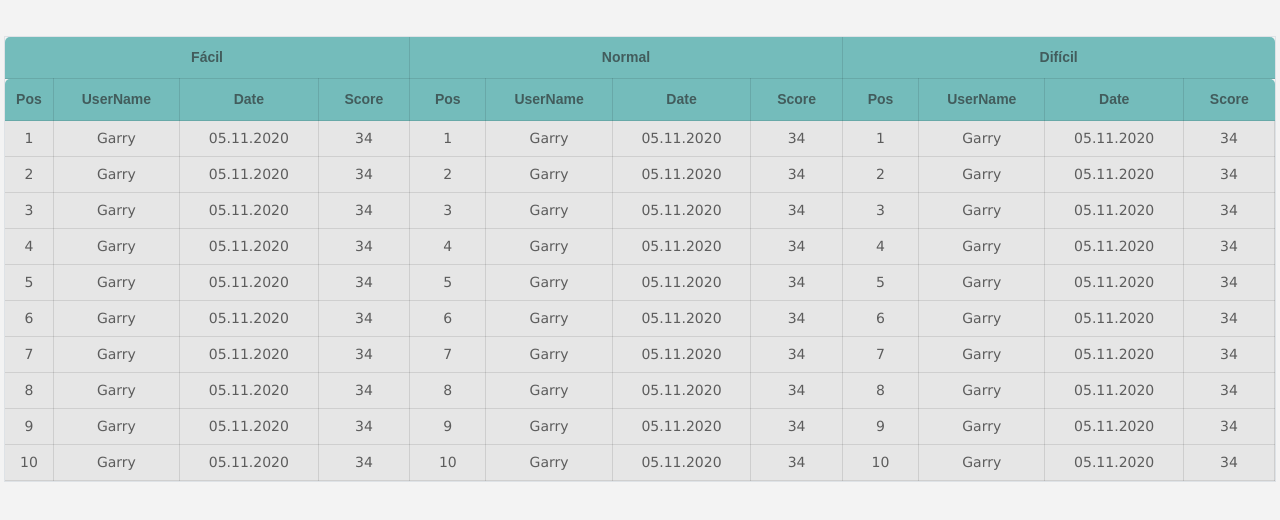
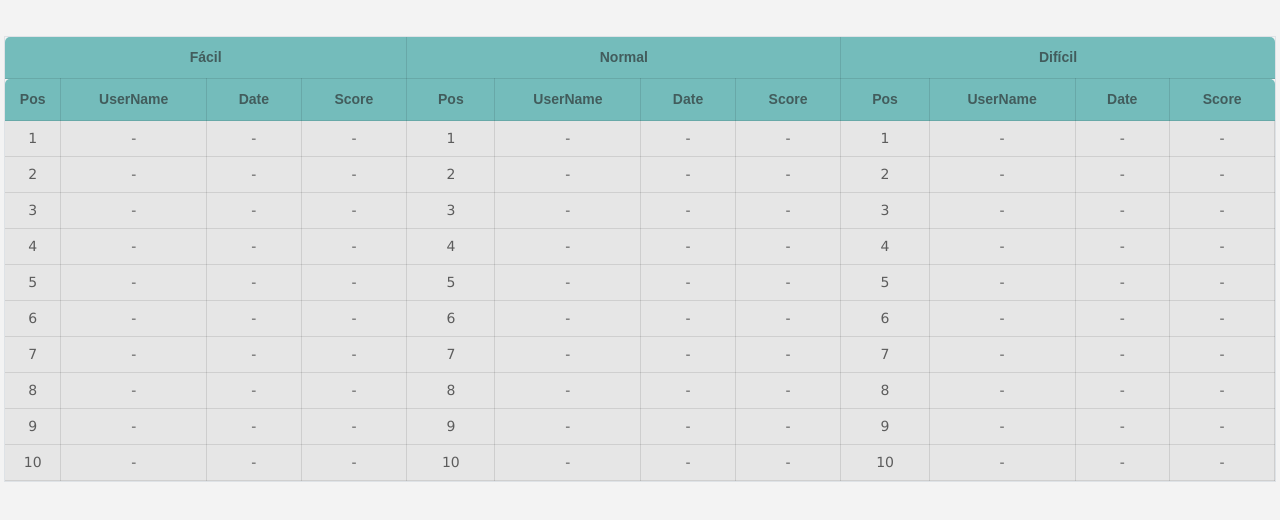
Before and after one commit to SamQuintero/Buscaminas, a website: page app/scores.html in a window 1280 px wide. Shown: the part 140-660 px from the top of the page. Drawn offline with nearby package versions, Linux system fonts and the light colour scheme; no server answers; a web font is replaced by a local one.

Commit message:
register scores

```diff
--- a/app/scores.html
+++ b/app/scores.html
@@ -183,143 +183,143 @@
               </tr>
               <tr>
                 <td>1</td>
-                <td>Garry</td>
-                <td>05.11.2020</td>
-                <td>34</td>
+                <td class="easy_user">-</td>
+                <td class="easy_date">-</td>
+                <td class="easy_score">-</td>
                 <td>1</td>
-                <td>Garry</td>
-                <td>05.11.2020</td>
-                <td>34</td>
+                <td class="normal_user">-</td>
+                <td class="normal_date">-</td>
+                <td class="normal_score">-</td>
                 <td>1</td>
-                <td>Garry</td>
-                <td>05.11.2020</td>
-                <td>34</td>
+                <td class="hard_user">-</td>
+                <td class="hard_date">-</td>
+                <td class="hard_score">-</td>
               </tr>
               <tr>
                 <td>2</td>
-                <td>Garry</td>
-                <td>05.11.2020</td>
-                <td>34</td>
+                <td class="easy_user">-</td>
+                <td class="easy_date">-</td>
+                <td class="easy_score">-</td>
                 <td>2</td>
-                <td>Garry</td>
-                <td>05.11.2020</td>
-                <td>34</td>
+                <td class="normal_user">-</td>
+                <td class="normal_date">-</td>
+                <td class="normal_score">-</td>
                 <td>2</td>
-                <td>Garry</td>
-                <td>05.11.2020</td>
-                <td>34</td>
+                <td class="hard_user">-</td>
+                <td class="hard_date">-</td>
+                <td class="hard_score">-</td>
               </tr>
               <tr>
                 <td>3</td>
-                <td>Garry</td>
-                <td>05.11.2020</td>
-                <td>34</td>
+                <td class="easy_user">-</td>
+                <td class="easy_date">-</td>
+                <td class="easy_score">-</td>
                 <td>3</td>
-                <td>Garry</td>
-                <td>05.11.2020</td>
-                <td>34</td>
+                <td class="normal_user">-</td>
+                <td class="normal_date">-</td>
+                <td class="normal_score">-</td>
                 <td>3</td>
-                <td>Garry</td>
-                <td>05.11.2020</td>
-                <td>34</td>
+                <td class="hard_user">-</td>
+                <td class="hard_date">-</td>
+                <td class="hard_score">-</td>
               </tr>
               <tr>
                 <td>4</td>
-                <td>Garry</td>
-                <td>05.11.2020</td>
-                <td>34</td>
+                <td class="easy_user">-</td>
+                <td class="easy_date">-</td>
+                <td class="easy_score">-</td>
                 <td>4</td>
-                <td>Garry</td>
-                <td>05.11.2020</td>
-                <td>34</td>
+                <td class="normal_user">-</td>
+                <td class="normal_date">-</td>
+                <td class="normal_score">-</td>
                 <td>4</td>
-                <td>Garry</td>
-                <td>05.11.2020</td>
-                <td>34</td>
+                <td class="hard_user">-</td>
+                <td class="hard_date">-</td>
+                <td class="hard_score">-</td>
               </tr>
               <tr>
                 <td>5</td>
-                <td>Garry</td>
-                <td>05.11.2020</td>
-                <td>34</td>
+                <td class="easy_user">-</td>
+                <td class="easy_date">-</td>
+                <td class="easy_score">-</td>
                 <td>5</td>
-                <td>Garry</td>
-                <td>05.11.2020</td>
-                <td>34</td>
+                <td class="normal_user">-</td>
+                <td class="normal_date">-</td>
+                <td class="normal_score">-</td>
                 <td>5</td>
-                <td>Garry</td>
-                <td>05.11.2020</td>
-                <td>34</td>
+                <td class="hard_user">-</td>
+                <td class="hard_date">-</td>
+                <td class="hard_score">-</td>
               </tr>
               <tr>
                 <td>6</td>
-                <td>Garry</td>
-                <td>05.11.2020</td>
-                <td>34</td>
+                <td class="easy_user">-</td>
+                <td class="easy_date">-</td>
+                <td class="easy_score">-</td>
                 <td>6</td>
-                <td>Garry</td>
-                <td>05.11.2020</td>
-                <td>34</td>
+                <td class="normal_user">-</td>
+                <td class="normal_date">-</td>
+                <td class="normal_score">-</td>
                 <td>6</td>
-                <td>Garry</td>
-                <td>05.11.2020</td>
-                <td>34</td>
+                <td class="hard_user">-</td>
+                <td class="hard_date">-</td>
+                <td class="hard_score">-</td>
               </tr>
               <tr>
                 <td>7</td>
-                <td>Garry</td>
-                <td>05.11.2020</td>
-                <td>34</td>
+                <td class="easy_user">-</td>
+                <td class="easy_date">-</td>
+                <td class="easy_score">-</td>
                 <td>7</td>
-                <td>Garry</td>
-                <td>05.11.2020</td>
-                <td>34</td>
+                <td class="normal_user">-</td>
+                <td class="normal_date">-</td>
+                <td class="normal_score">-</td>
                 <td>7</td>
-                <td>Garry</td>
-                <td>05.11.2020</td>
-                <td>34</td>
+                <td class="hard_user">-</td>
+                <td class="hard_date">-</td>
+                <td class="hard_score">-</td>
               </tr>
               <tr>
                 <td>8</td>
-                <td>Garry</td>
-                <td>05.11.2020</td>
-                <td>34</td>
+                <td class="easy_user">-</td>
+                <td class="easy_date">-</td>
+                <td class="easy_score">-</td>
                 <td>8</td>
-                <td>Garry</td>
-                <td>05.11.2020</td>
-                <td>34</td>
+                <td class="normal_user">-</td>
+                <td class="normal_date">-</td>
+                <td class="normal_score">-</td>
                 <td>8</td>
-                <td>Garry</td>
-                <td>05.11.2020</td>
-                <td>34</td>
+                <td class="hard_user">-</td>
+                <td class="hard_date">-</td>
+                <td class="hard_score">-</td>
               </tr>
               <tr>
                 <td>9</td>
-                <td>Garry</td>
-                <td>05.11.2020</td>
-                <td>34</td>
+                <td class="easy_user">-</td>
+                <td class="easy_date">-</td>
+                <td class="easy_score">-</td>
                 <td>9</td>
-                <td>Garry</td>
-                <td>05.11.2020</td>
-                <td>34</td>
+                <td class="normal_user">-</td>
+                <td class="normal_date">-</td>
+                <td class="normal_score">-</td>
                 <td>9</td>
-                <td>Garry</td>
-                <td>05.11.2020</td>
-                <td>34</td>
+                <td class="hard_user">-</td>
+                <td class="hard_date">-</td>
+                <td class="hard_score">-</td>
               </tr>
               <tr>
                 <td>10</td>
-                <td>Garry</td>
-                <td>05.11.2020</td>
-                <td>34</td>
+                <td class="easy_user">-</td>
+                <td class="easy_date">-</td>
+                <td class="easy_score">-</td>
                 <td>10</td>
-                <td>Garry</td>
-                <td>05.11.2020</td>
-                <td>34</td>
+                <td class="normal_user">-</td>
+                <td class="normal_date">-</td>
+                <td class="normal_score">-</td>
                 <td>10</td>
-                <td>Garry</td>
-                <td>05.11.2020</td>
-                <td>34</td>
+                <td class="hard_user">-</td>
+                <td class="hard_date">-</td>
+                <td class="hard_score">-</td>
               </tr>
             </table>
         </div>
@@ -337,5 +337,6 @@
   <script src="https://cdn.jsdelivr.net/npm/bootstrap@5.2.1/dist/js/bootstrap.min.js"
     integrity="sha384-7VPbUDkoPSGFnVtYi0QogXtr74QeVeeIs99Qfg5YCF+TidwNdjvaKZX19NZ/e6oz" crossorigin="anonymous">
   </script>
+  <script src="scores.js"></script>
 </body>
 </html>
--- a/app/scores.js
+++ b/app/scores.js
@@ -0,0 +1,28 @@
+const difficulty_level = ['easy', 'normal', 'hard'];
+
+function loadScores() {
+    for (let i = 0; i < difficulty_level.length; i++) {
+        let xhr = new XMLHttpRequest();
+        xhr.open("GET", "http://localhost:3000/scores/" + difficulty_level[i]);
+        xhr.setRequestHeader("Content-Type", "application/json");
+        xhr.send();
+        xhr.onload = () => {
+        showScores(JSON.parse(xhr.response), difficulty_level[i]);
+    }
+    }
+}
+
+function showScores(scores, difficulty) {
+    let usernames = document.getElementsByClassName(difficulty + "_user");
+    let dates = document.getElementsByClassName(difficulty + "_date");
+    let scores_ = document.getElementsByClassName(difficulty + "_score");
+
+    for (let i = 0; i < scores.length; i++) {
+        usernames[i].innerHTML = scores[i].username;
+        dates[i].innerHTML = scores[i].date;
+        scores_[i].innerHTML = scores[i].score;
+    }
+}
+
+
+loadScores();
```
Also changed, not shown: app/minas.html (+4 -4 lines), app/minas.js (+87 -13 lines), routes/users.js (+36 -0 lines).
